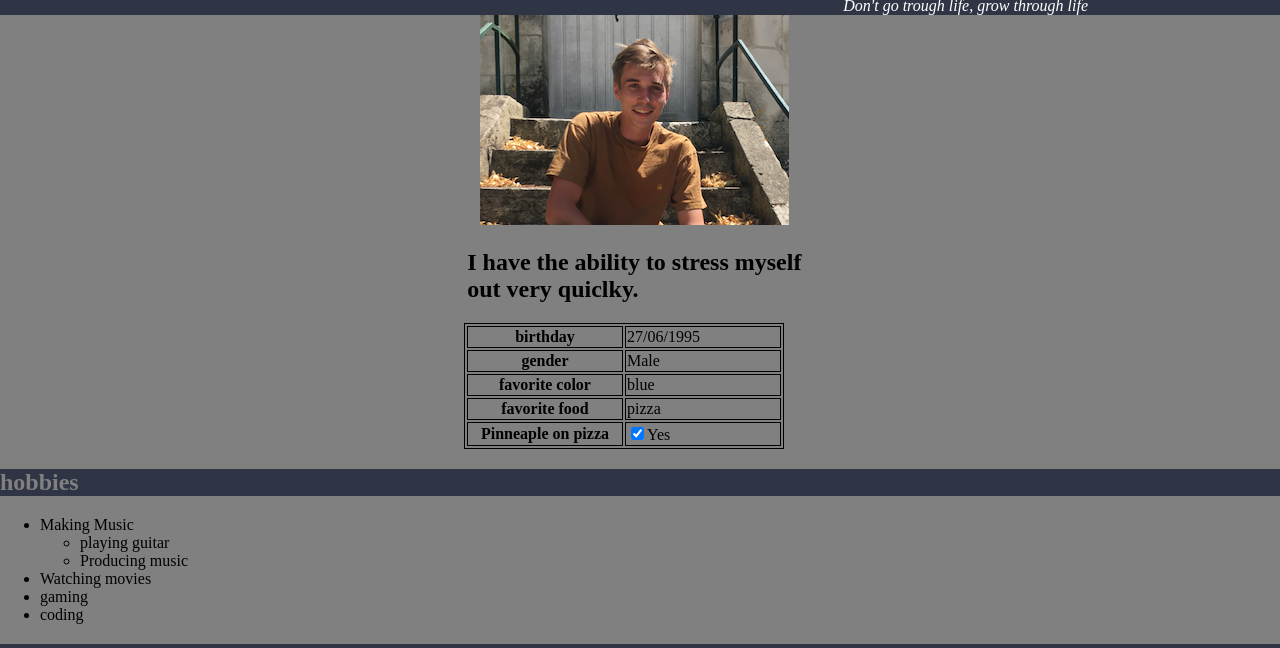
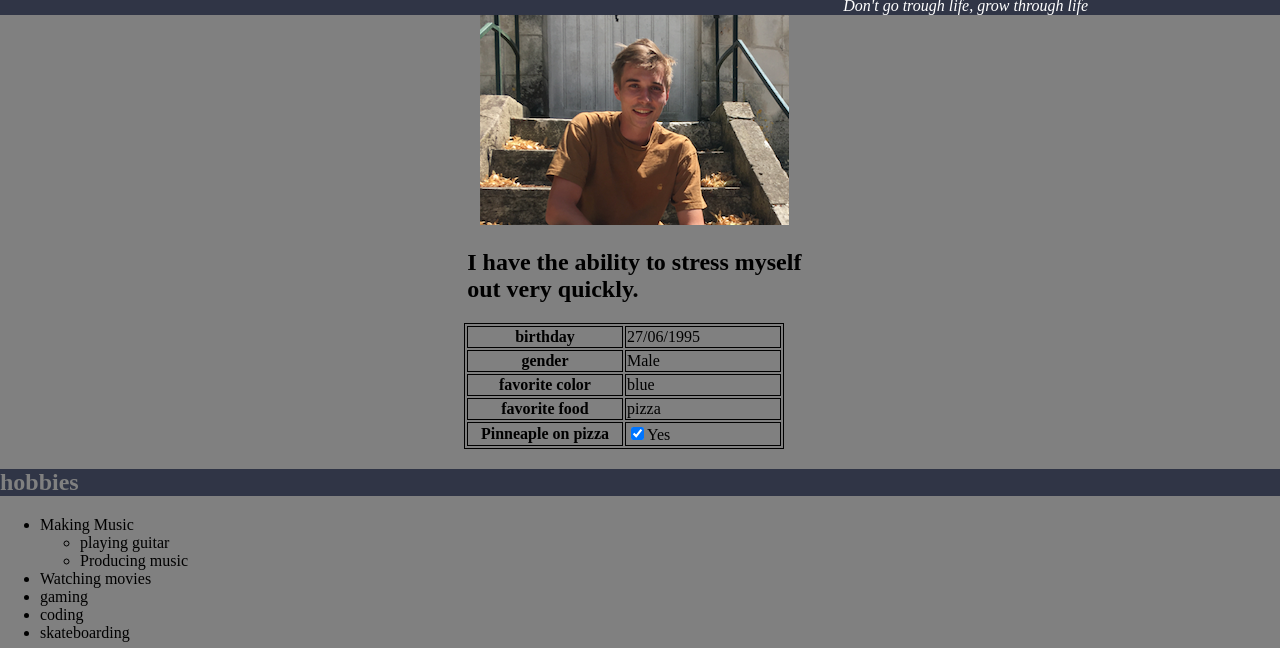
Before and after one commit to EliaCools/html-introduction, a plain HTML site: page index.html in a window 1280 px wide. Shown: the part 77-725 px from the top of the page. Drawn offline with Linux system fonts and the light colour scheme.

Commit message:
fixing typo

```diff
--- a/index.html
+++ b/index.html
@@ -18,7 +18,7 @@
 <div id="imagecont">
     <img src="Elia.png">
 </div>
-<div id="sentence"><h2>I have the ability to stress myself out very quiclky.</h2></div>
+<div id="sentence"><h2>I have the ability to stress myself out very quickly.</h2></div>
 
 <div id="flexcont">
     </div>
@@ -63,11 +63,13 @@
          <ul>
             <li>playing guitar</li>
             <li>Producing music</li>
+
         </ul>
     </li>
     <li>Watching movies</li>
     <li>gaming</li>
     <li>coding</li>
+    <li>skateboarding</li>
 </ul>
 
 
```
